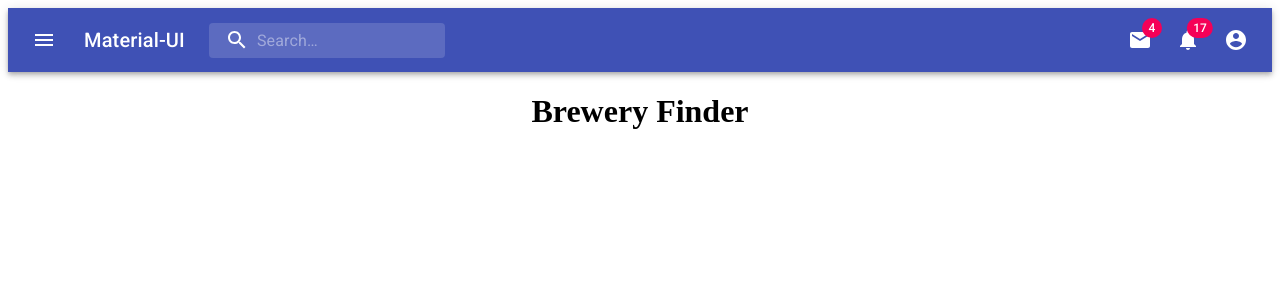
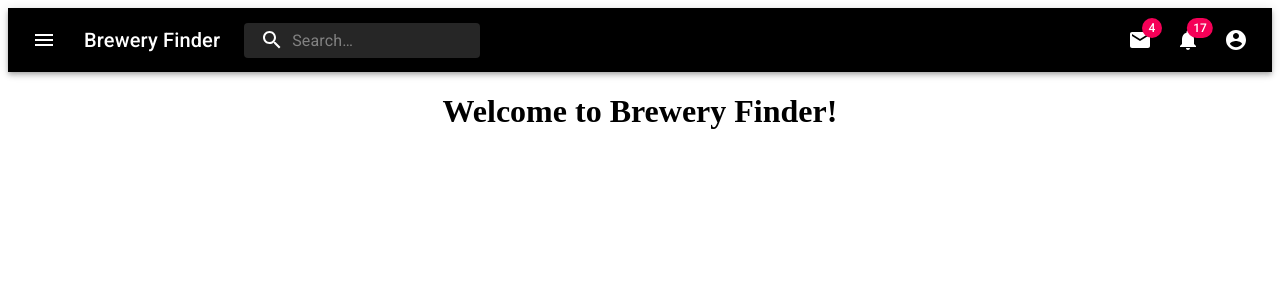
Before and after one commit to lukeoxner/brew-crew, a React (Create React App) app in the folder client/: page / in a window 1280 px wide. Shown: the top 300 px of the page. Built offline with nearby package versions, Linux system fonts and the light colour scheme.

Commit message:
navbar styling

```diff
--- a/client/src/App.js
+++ b/client/src/App.js
@@ -5,7 +5,7 @@ function App() {
 	return (
 		<div className="App">
 			<NavBar />
-			<h1>Brewery Finder</h1>
+			<h1>Welcome to Brewery Finder!</h1>
 		</div>
 	);
 }
--- a/client/src/components/NavBar.js
+++ b/client/src/components/NavBar.js
@@ -164,7 +164,11 @@ export default function PrimarySearchAppBar() {
 	return (
 		<div className={classes.grow}>
 			<AppBar position="static">
-				<Toolbar>
+				<Toolbar
+					style={{
+						backgroundColor: "#000000",
+					}}
+				>
 					<IconButton
 						edge="start"
 						className={classes.menuButton}
@@ -174,7 +178,7 @@ export default function PrimarySearchAppBar() {
 						<MenuIcon />
 					</IconButton>
 					<Typography className={classes.title} variant="h6" noWrap>
-						Material-UI
+						Brewery Finder
 					</Typography>
 					<div className={classes.search}>
 						<div className={classes.searchIcon}>
```
